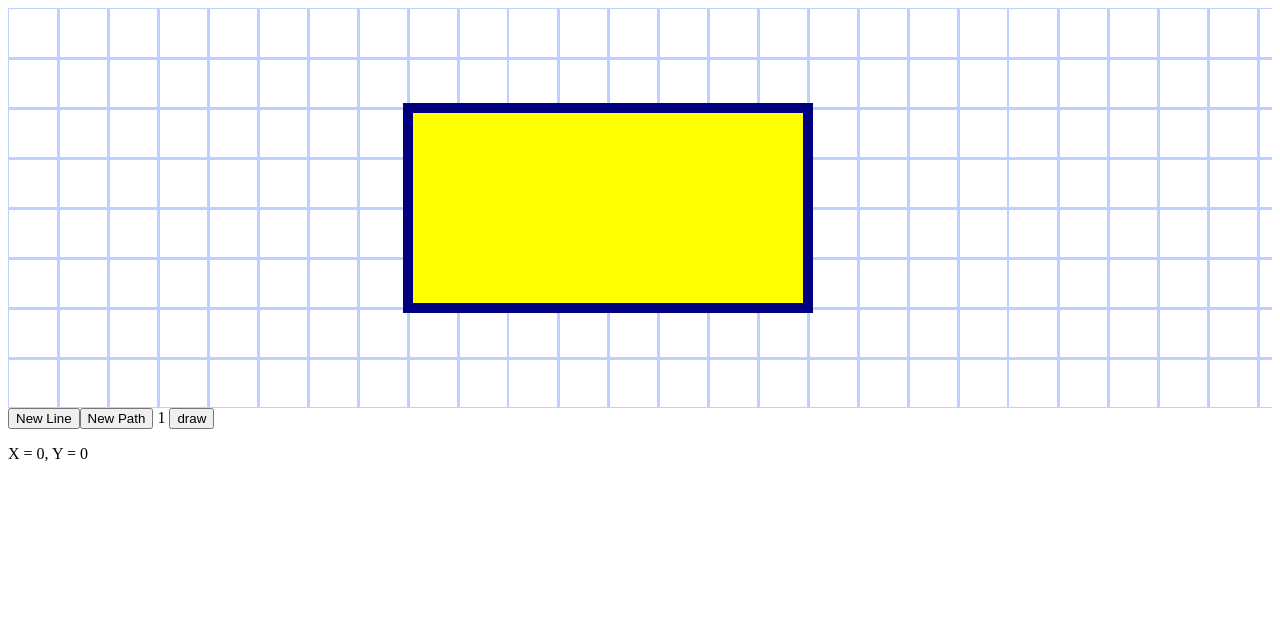
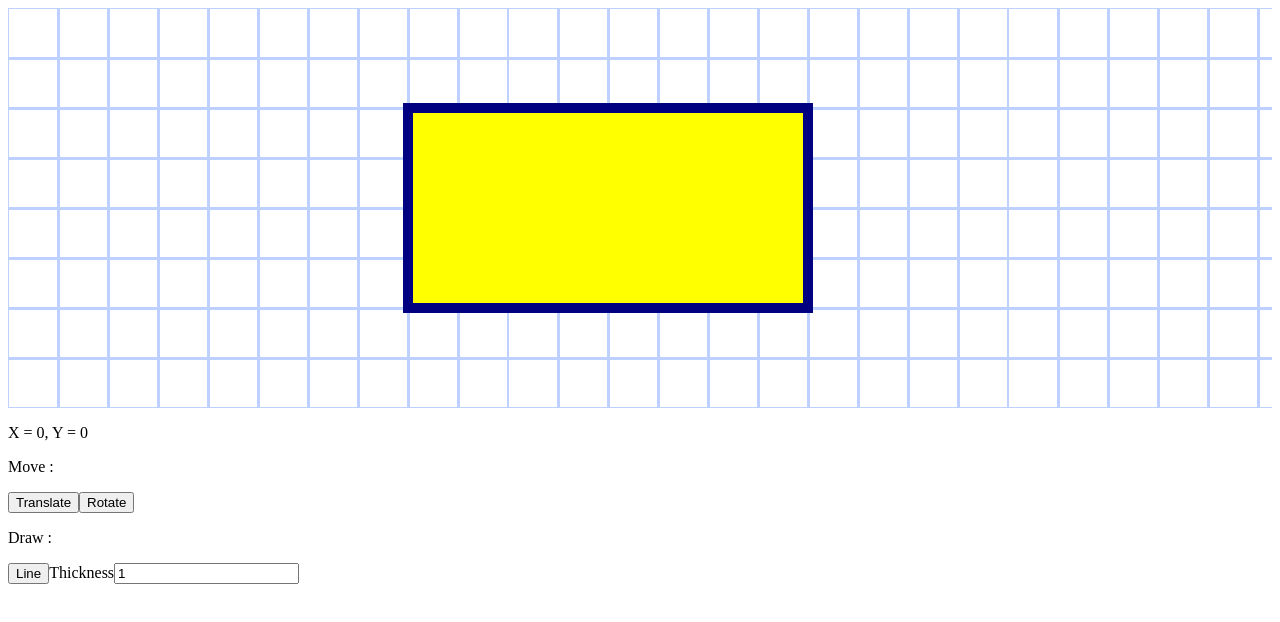
Before and after one commit to UnCacatoes/SVGDrawer, an Angular app: page / in a window 1280 px wide. Shown: the top 622 px of the page. Built offline with nearby package versions, Linux system fonts and the light colour scheme.

Commit message:
Draw line + translate

```diff
--- a/src/app/app.module.ts
+++ b/src/app/app.module.ts
@@ -7,12 +7,14 @@ import { AppComponent } from './app.component';
 import { ImageService } from './draw-area/image/image.service';
 import { ImageComponent } from './draw-area/image/image.component';
 import { DrawAreaComponent } from './draw-area/draw-area.component';
+import { ToolsBoxComponent } from './draw-area/tools-box/tools-box.component';
 
 @NgModule({
   declarations: [
     AppComponent,
     ImageComponent,
-    DrawAreaComponent
+    DrawAreaComponent,
+    ToolsBoxComponent
   ],
   imports: [
     BrowserModule,
--- a/src/app/draw-area/draw-area.component.html
+++ b/src/app/draw-area/draw-area.component.html
@@ -1,3 +1,3 @@
 <app-image #image></app-image>
-<button (click)="draw()">draw</button>
 <p> X = {{this.coords[0]}}, Y = {{this.coords[1]}} </p>
+<app-tools-box></app-tools-box>
--- a/src/app/draw-area/draw-area.component.ts
+++ b/src/app/draw-area/draw-area.component.ts
@@ -1,4 +1,5 @@
 import { ImageComponent } from './image/image.component';
+import { ToolsBoxComponent } from './tools-box/tools-box.component';
 import { Component, OnInit, ViewChild, AfterContentInit, HostListener, EventEmitter } from '@angular/core';
 
 @Component({
@@ -7,24 +8,25 @@ import { Component, OnInit, ViewChild, AfterContentInit, HostListener, EventEmit
   styleUrls: ['./draw-area.component.css']
 })
 export class DrawAreaComponent implements OnInit {
-  coeffs: any;
 
+  public coords = [0, 0];
   private mouseUp = new EventEmitter<MouseEvent>();
   private mouseDown = new EventEmitter<MouseEvent>();
   private MouseMove = new EventEmitter<MouseEvent>();
   private isMouseDown = false;
   private lastMouseEvent = '';
-  public coords = [0, 0];
   private x1: number;
   private y1: number;
   private x2: number;
   private y2: number;
-  private selectedTool = 'move';
-  private selectedElement: HTMLElement = null;
+  private coeffs: any;
+  private selectedElement = null;
 
   @ViewChild(ImageComponent)
   private image: ImageComponent;
 
+  @ViewChild(ToolsBoxComponent)
+  private toolsBox: ToolsBoxComponent;
 
   constructor() { }
 
@@ -44,6 +46,8 @@ export class DrawAreaComponent implements OnInit {
     this.lastMouseEvent = 'mouseMove';
     if (this.isMouseDown) {
       this.actions(event);
+    } else {
+      this.updateCoords(event);
     }
   }
 
@@ -60,14 +64,23 @@ export class DrawAreaComponent implements OnInit {
 
   actions(event: MouseEvent) {
     this.updateCoords(event);
-    switch (this.selectedTool) {
-      case 'move': this.moveAction();
+    switch (this.toolsBox.getSelectedTool()) {
+      case 'translate':
+        this.translateAction();
+        break;
+      case 'rotate':
+        this.rotateAction();
+        break;
+      case 'drawLine':
+        this.drawLine();
         break;
     }
   }
 
-  moveAction() {
-
+  translateAction() {
+    if (this.image.getElementAt(this.coords) === null) {
+      return;
+    }
     switch (this.lastMouseEvent) {
 
       case 'mouseDown':
@@ -108,5 +121,34 @@ export class DrawAreaComponent implements OnInit {
 
   }
 
+  rotateAction() {
+    // TODO
+  }
 
+  drawLine() {
+
+    switch (this.lastMouseEvent) {
+
+      case 'mouseDown':
+        this.selectedElement = document.createElementNS('http://www.w3.org/2000/svg', 'line');
+        this.selectedElement.setAttribute('x1', this.coords[0].toString());
+        this.selectedElement.setAttribute('y1', this.coords[1].toString());
+        this.selectedElement.setAttribute('x2', this.coords[0].toString());
+        this.selectedElement.setAttribute('y2', this.coords[1].toString());
+        this.selectedElement.setAttribute('stroke-width', this.toolsBox.getLineProperties().thickness);
+        this.selectedElement.setAttribute('stroke', 'black');
+        this.image.append(this.selectedElement);
+
+        break;
+
+      case 'mouseMove':
+        this.selectedElement.setAttribute('x2', this.coords[0].toString());
+        this.selectedElement.setAttribute('y2', this.coords[1].toString());
+        break;
+
+      case 'mouseUp':
+        break;
+    }
+
+  }
 }
--- a/src/app/draw-area/image/image.component.html
+++ b/src/app/draw-area/image/image.component.html
@@ -1,4 +1 @@
 <div id="imageContainer"></div>
-<button (click)="createLine(0,0,150,150,'#000','5px')">New Line</button>
-<button (click)="createPath([150,0],[75,200],[225,200])">New Path</button>
-1
--- a/src/app/draw-area/image/image.component.ts
+++ b/src/app/draw-area/image/image.component.ts
@@ -20,27 +20,6 @@ export class ImageComponent implements OnInit {
         this.loadingImage = res.text();
         document.getElementById('imageContainer').innerHTML = this.loadingImage;
       });
-  }
-
-  createLine(x1: number, y1: number, x2: number, y2: number, color: string, width: string) {
-    const line = document.createElementNS('http://www.w3.org/2000/svg', 'line');
-    line.setAttribute('x1', x1.toString());
-    line.setAttribute('y1', y1.toString());
-    line.setAttribute('x2', x2.toString());
-    line.setAttribute('y2', y2.toString());
-    line.style.stroke = color;
-    line.style.strokeWidth = width;
-    this.append(line);
-  }
-
-  createPath(...coords) {
-    const path = document.createElementNS('http://www.w3.org/2000/svg', 'path');
-    for (let i = 0; i < coords.length; i++) {
-      console.log(coords[i][0]);
-      console.log(coords[i][1]);
-    }
-    path.setAttribute('d', 'M150 0 L75 200 L225 200 Z');
-    this.append(path);
   }
 
   getImage() {
--- /dev/null
+++ b/src/app/draw-area/tools-box/tools-box.component.html
@@ -0,0 +1,7 @@
+<p>Move :</p>
+<button (click)="this.selectedTool='translate'">Translate</button>
+<button (click)="this.selectedTool='rotate'">Rotate</button>
+<p>Draw :</p>
+<button (click)="this.selectedTool='drawLine'">Line</button>
+<label>Thickness</label>
+<input [(ngModel)]="this.lineProperties.thickness" />
--- /dev/null
+++ b/src/app/draw-area/tools-box/tools-box.component.ts
@@ -0,0 +1,29 @@
+import { Component, OnInit } from '@angular/core';
+
+@Component({
+  selector: 'app-tools-box',
+  templateUrl: './tools-box.component.html',
+  styleUrls: ['./tools-box.component.css']
+})
+export class ToolsBoxComponent implements OnInit {
+
+  private selectedTool: string;
+  private lineProperties: { thickness: string };
+
+  constructor() { }
+
+  ngOnInit() {
+    this.selectedTool = 'translate';
+    this.lineProperties = { thickness: '1' };
+  }
+
+  getSelectedTool() {
+    console.log(this.lineProperties.thickness);
+    return this.selectedTool;
+  }
+
+  getLineProperties() {
+    return this.lineProperties;
+  }
+
+}
```
Also changed, not shown: src/app/draw-area/tools-box/tools-box.component.css (added), 1 other file (tests, documents, lock files or other folders).
